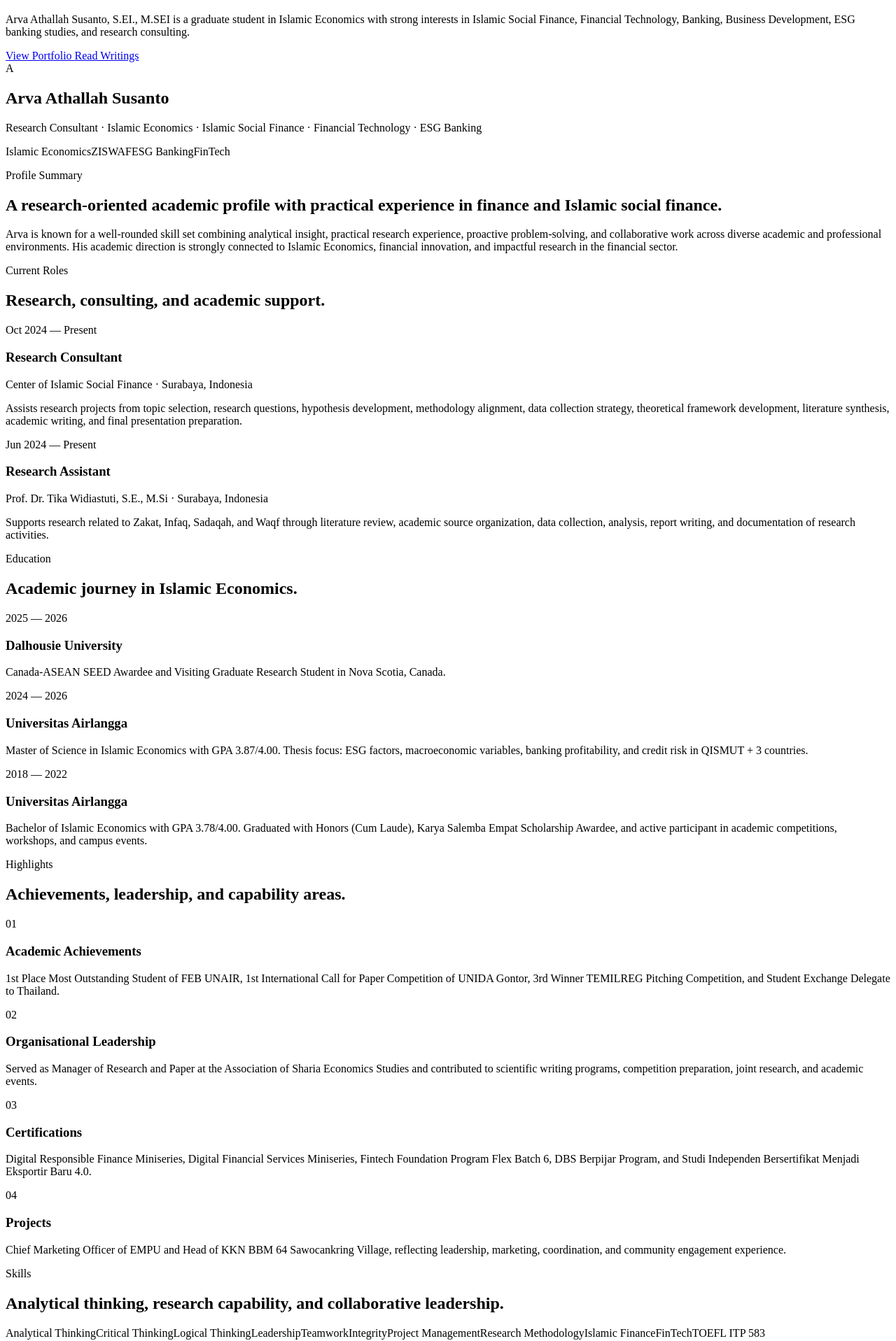
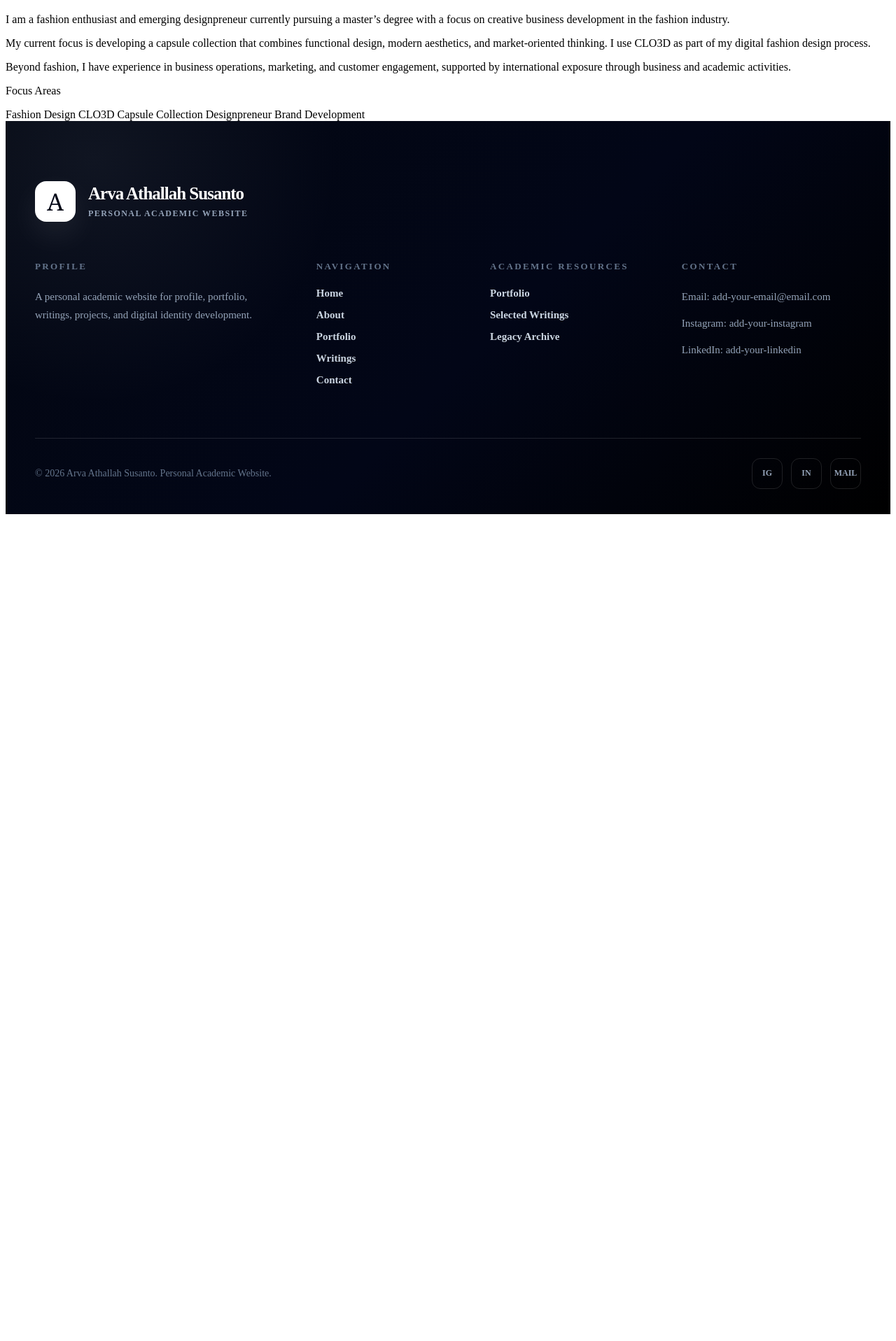
Before and after one commit to arvaas007/arva-website-1, a Nuxt app: page /about in a window 1280 px wide. Shown: the part 166-2083 px from the top of the page at 70% size. After the commit the page ends 909 px from the top, so only its background shows below. Built offline with nearby package versions, Linux system fonts and the light colour scheme.

Commit message:
update simple about page

```diff
--- a/app/pages/about.vue
+++ b/app/pages/about.vue
@@ -1,259 +1,65 @@
 <template>
-  <main class="about-page">
-    <section class="about-hero">
-      <div class="about-hero-left">
-        <p class="about-kicker">
-          About Arva
-        </p>
+  <main class="min-h-screen bg-[#f8f6f1] text-neutral-900">
+    <section class="max-w-5xl mx-auto px-6 pt-32 pb-24">
+      <div class="grid md:grid-cols-[1fr_1.3fr] gap-12 items-start">
 
-        <h1>
-          Islamic Economics graduate student, researcher, and digital academic builder.
-        </h1>
+        <!-- Left -->
+        <div>
+          <p class="text-xs tracking-[0.35em] uppercase text-neutral-500 mb-5">
+            About
+          </p>
 
-        <p>
-          Arva Athallah Susanto, S.EI., M.SEI is a graduate student in Islamic
-          Economics with strong interests in Islamic Social Finance, Financial
-          Technology, Banking, Business Development, ESG banking studies, and
-          research consulting.
-        </p>
+          <h1 class="text-4xl md:text-6xl font-medium leading-tight">
+            Arva Athallah Susanto
+          </h1>
+        </div>
 
-        <div class="about-actions">
-          <NuxtLink to="/portfolio" class="about-btn primary">
-            View Portfolio
-          </NuxtLink>
-
-          <NuxtLink to="/writings" class="about-btn secondary">
-            Read Writings
-          </NuxtLink>
-        </div>
-      </div>
-
-      <div class="about-hero-right">
-        <div class="about-profile-card">
-          <div class="about-avatar">A</div>
-
-          <h2>Arva Athallah Susanto</h2>
+        <!-- Right -->
+        <div class="space-y-7 text-neutral-700 text-base md:text-lg leading-8">
+          <p>
+            I am a fashion enthusiast and emerging designpreneur currently
+            pursuing a master’s degree with a focus on creative business
+            development in the fashion industry.
+          </p>
 
           <p>
-            Research Consultant · Islamic Economics · Islamic Social Finance ·
-            Financial Technology · ESG Banking
+            My current focus is developing a capsule collection that combines
+            functional design, modern aesthetics, and market-oriented thinking.
+            I use CLO3D as part of my digital fashion design process.
           </p>
 
-          <div class="about-profile-tags">
-            <span>Islamic Economics</span>
-            <span>ZISWAF</span>
-            <span>ESG Banking</span>
-            <span>FinTech</span>
+          <p>
+            Beyond fashion, I have experience in business operations, marketing,
+            and customer engagement, supported by international exposure through
+            business and academic activities.
+          </p>
+
+          <div class="pt-6 border-t border-neutral-300">
+            <p class="text-sm tracking-[0.25em] uppercase text-neutral-500 mb-4">
+              Focus Areas
+            </p>
+
+            <div class="flex flex-wrap gap-3">
+              <span class="px-4 py-2 rounded-full border border-neutral-300 text-sm">
+                Fashion Design
+              </span>
+              <span class="px-4 py-2 rounded-full border border-neutral-300 text-sm">
+                CLO3D
+              </span>
+              <span class="px-4 py-2 rounded-full border border-neutral-300 text-sm">
+                Capsule Collection
+              </span>
+              <span class="px-4 py-2 rounded-full border border-neutral-300 text-sm">
+                Designpreneur
+              </span>
+              <span class="px-4 py-2 rounded-full border border-neutral-300 text-sm">
+                Brand Development
+              </span>
+            </div>
           </div>
         </div>
+
       </div>
-    </section>
-
-    <section class="about-intro-section">
-      <div class="about-intro-card">
-        <p class="about-kicker">
-          Profile Summary
-        </p>
-
-        <h2>
-          A research-oriented academic profile with practical experience in finance and Islamic social finance.
-        </h2>
-
-        <p>
-          Arva is known for a well-rounded skill set combining analytical
-          insight, practical research experience, proactive problem-solving, and
-          collaborative work across diverse academic and professional
-          environments. His academic direction is strongly connected to Islamic
-          Economics, financial innovation, and impactful research in the
-          financial sector.
-        </p>
-      </div>
-    </section>
-
-    <section class="about-section">
-      <div class="about-section-heading">
-        <p class="about-kicker">
-          Current Roles
-        </p>
-
-        <h2>
-          Research, consulting, and academic support.
-        </h2>
-      </div>
-
-      <div class="about-role-grid">
-        <article class="about-role-card featured">
-          <span>Oct 2024 — Present</span>
-          <h3>Research Consultant</h3>
-          <p class="role-place">
-            Center of Islamic Social Finance · Surabaya, Indonesia
-          </p>
-          <p>
-            Assists research projects from topic selection, research questions,
-            hypothesis development, methodology alignment, data collection
-            strategy, theoretical framework development, literature synthesis,
-            academic writing, and final presentation preparation.
-          </p>
-        </article>
-
-        <article class="about-role-card">
-          <span>Jun 2024 — Present</span>
-          <h3>Research Assistant</h3>
-          <p class="role-place">
-            Prof. Dr. Tika Widiastuti, S.E., M.Si · Surabaya, Indonesia
-          </p>
-          <p>
-            Supports research related to Zakat, Infaq, Sadaqah, and Waqf through
-            literature review, academic source organization, data collection,
-            analysis, report writing, and documentation of research activities.
-          </p>
-        </article>
-      </div>
-    </section>
-
-    <section class="about-section soft-about">
-      <div class="about-section-heading">
-        <p class="about-kicker">
-          Education
-        </p>
-
-        <h2>
-          Academic journey in Islamic Economics.
-        </h2>
-      </div>
-
-      <div class="about-timeline">
-        <div class="about-timeline-item">
-          <span>2025 — 2026</span>
-          <h3>Dalhousie University</h3>
-          <p>
-            Canada-ASEAN SEED Awardee and Visiting Graduate Research Student in
-            Nova Scotia, Canada.
-          </p>
-        </div>
-
-        <div class="about-timeline-item">
-          <span>2024 — 2026</span>
-          <h3>Universitas Airlangga</h3>
-          <p>
-            Master of Science in Islamic Economics with GPA 3.87/4.00. Thesis
-            focus: ESG factors, macroeconomic variables, banking profitability,
-            and credit risk in QISMUT + 3 countries.
-          </p>
-        </div>
-
-        <div class="about-timeline-item">
-          <span>2018 — 2022</span>
-          <h3>Universitas Airlangga</h3>
-          <p>
-            Bachelor of Islamic Economics with GPA 3.78/4.00. Graduated with
-            Honors (Cum Laude), Karya Salemba Empat Scholarship Awardee, and
-            active participant in academic competitions, workshops, and campus
-            events.
-          </p>
-        </div>
-      </div>
-    </section>
-
-    <section class="about-section">
-      <div class="about-section-heading">
-        <p class="about-kicker">
-          Highlights
-        </p>
-
-        <h2>
-          Achievements, leadership, and capability areas.
-        </h2>
-      </div>
-
-      <div class="about-highlight-grid">
-        <article class="about-highlight-card">
-          <span>01</span>
-          <h3>Academic Achievements</h3>
-          <p>
-            1st Place Most Outstanding Student of FEB UNAIR, 1st International
-            Call for Paper Competition of UNIDA Gontor, 3rd Winner TEMILREG
-            Pitching Competition, and Student Exchange Delegate to Thailand.
-          </p>
-        </article>
-
-        <article class="about-highlight-card">
-          <span>02</span>
-          <h3>Organisational Leadership</h3>
-          <p>
-            Served as Manager of Research and Paper at the Association of Sharia
-            Economics Studies and contributed to scientific writing programs,
-            competition preparation, joint research, and academic events.
-          </p>
-        </article>
-
-        <article class="about-highlight-card">
-          <span>03</span>
-          <h3>Certifications</h3>
-          <p>
-            Digital Responsible Finance Miniseries, Digital Financial Services
-            Miniseries, Fintech Foundation Program Flex Batch 6, DBS Berpijar
-            Program, and Studi Independen Bersertifikat Menjadi Eksportir Baru
-            4.0.
-          </p>
-        </article>
-
-        <article class="about-highlight-card">
-          <span>04</span>
-          <h3>Projects</h3>
-          <p>
-            Chief Marketing Officer of EMPU and Head of KKN BBM 64
-            Sawocankring Village, reflecting leadership, marketing,
-            coordination, and community engagement experience.
-          </p>
-        </article>
-      </div>
-    </section>
-
-    <section class="about-skills-section">
-      <div>
-        <p class="about-kicker">
-          Skills
-        </p>
-
-        <h2>
-          Analytical thinking, research capability, and collaborative leadership.
-        </h2>
-      </div>
-
-      <div class="about-skill-cloud">
-        <span>Analytical Thinking</span>
-        <span>Critical Thinking</span>
-        <span>Logical Thinking</span>
-        <span>Leadership</span>
-        <span>Teamwork</span>
-        <span>Integrity</span>
-        <span>Project Management</span>
-        <span>Research Methodology</span>
-        <span>Islamic Finance</span>
-        <span>FinTech</span>
-        <span>TOEFL ITP 583</span>
-      </div>
-    </section>
-
-    <section class="about-cta">
-      <p class="about-kicker">
-        Connect
-      </p>
-
-      <h2>
-        Let’s connect for academic, research, and professional collaboration.
-      </h2>
-
-      <p>
-        Explore the portfolio, read selected writings, or contact Arva for
-        future research, Islamic economics, financial technology, and academic
-        collaboration opportunities.
-      </p>
-
-      <NuxtLink to="/contact" class="about-btn primary">
-        Contact Arva
-      </NuxtLink>
     </section>
   </main>
 </template>
```
